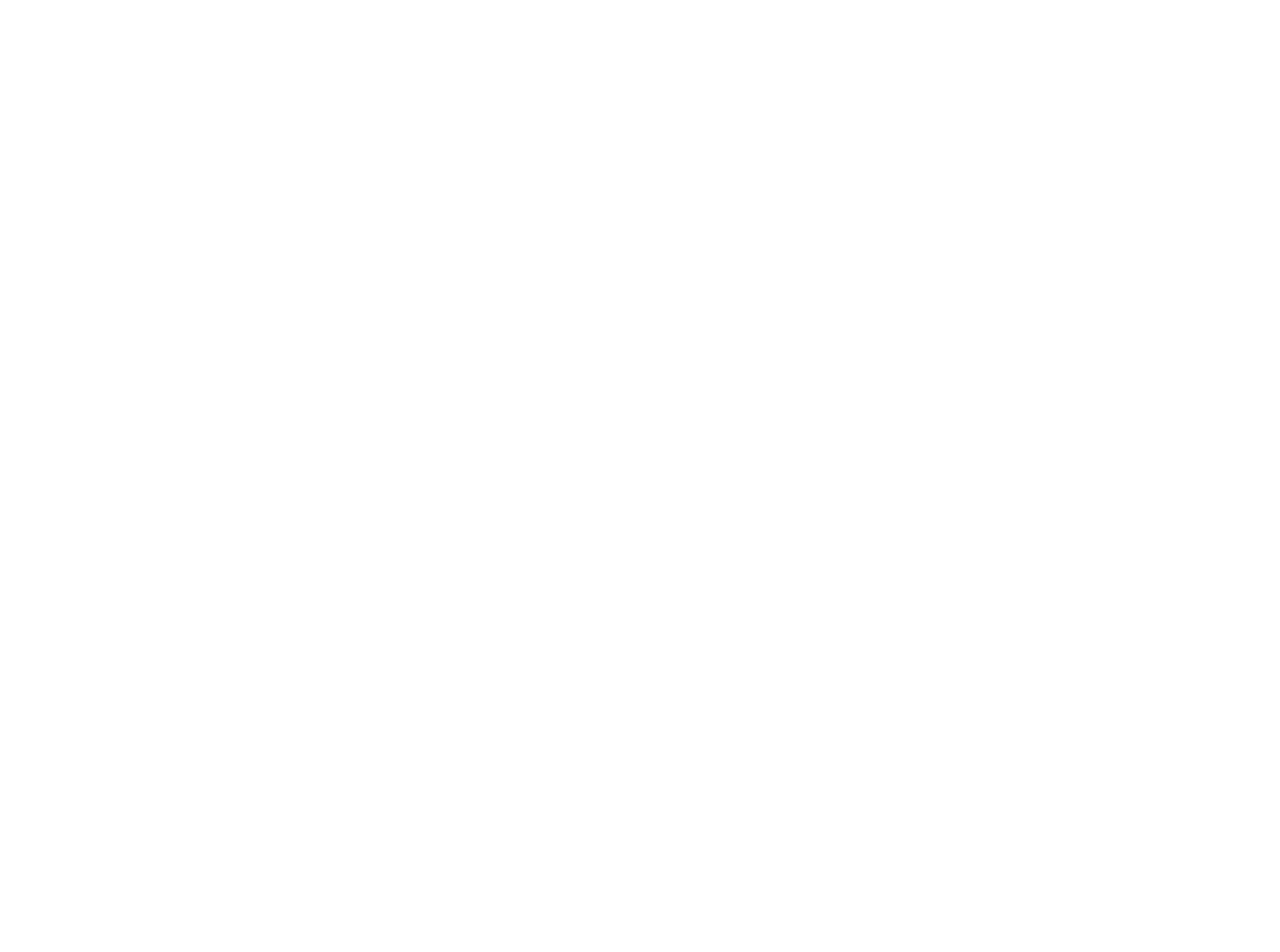
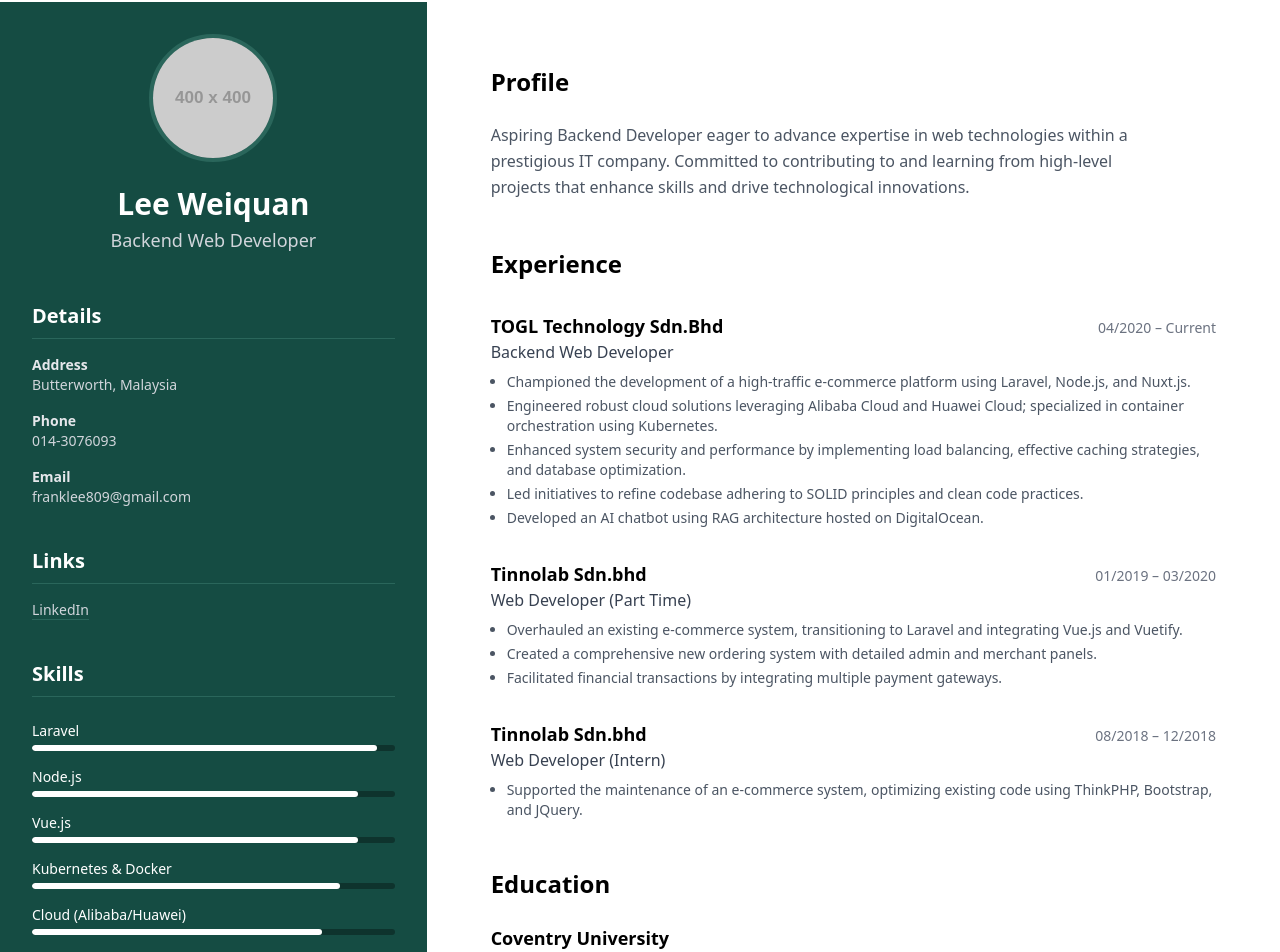
Before and after one commit to franklee809/web-app, a Vue app in the folder apps/default/: page /resume in a window 1280 px wide. Before the commit this address had no page. Shown: the part 54-1006 px from the top of the page. Before the commit the page ends 800 px from the top, so only its background shows below. Built offline with nearby package versions, Linux system fonts and the light colour scheme.

Commit message:
feat: add resume view, PDF, and corresponding router entry.

```diff
--- a/apps/default/src/router/index.ts
+++ b/apps/default/src/router/index.ts
@@ -12,10 +12,12 @@
     {
       path: '/about',
       name: 'about',
-      // route level code-splitting
-      // this generates a separate chunk (About.[hash].js) for this route
-      // which is lazy-loaded when the route is visited.
-      component: () => import('../views/AboutView.vue')
+      component: () => import('@/views/AboutView.vue')
+    },
+    {
+      path: '/resume',
+      name: 'resume',
+      component: () => import('@/views/ResumeView.vue')
     }
   ]
 })
--- /dev/null
+++ b/apps/default/src/views/ResumeView.vue
@@ -0,0 +1,199 @@
+<script setup lang="ts">
+// No script logic needed for this static layout
+</script>
+
+<template>
+  <div class="min-h-screen bg-white font-sans flex flex-col lg:flex-row">
+    <!-- Sidebar -->
+    <aside class="w-full lg:w-1/3 bg-[#154c43] text-white p-8 lg:min-h-screen flex flex-col">
+      <!-- Profile Header -->
+      <div class="flex flex-col items-center mb-12 text-center">
+        <div class="w-32 h-32 rounded-full overflow-hidden mb-6 border-4 border-[#2a665b]">
+          <!-- Using a placeholder image since we don't have the specific asset, user can replace -->
+          <img src="https://placehold.co/400x400/2a665b/white?text=RT" alt="Rick Tang" class="w-full h-full object-cover">
+        </div>
+        <h1 class="text-3xl font-bold mb-1">Lee Weiquan</h1>
+        <p class="text-gray-300 text-lg">Backend Web Developer</p>
+      </div>
+
+      <!-- Details -->
+      <div class="mb-10">
+        <h2 class="text-xl font-bold mb-4 border-b border-[#2a665b] pb-2">Details</h2>
+        <div class="space-y-4 text-sm">
+          <div>
+            <h3 class="font-bold text-gray-200">Address</h3>
+            <p class="text-gray-300">Butterworth, Malaysia</p>
+          </div>
+          <div>
+            <h3 class="font-bold text-gray-200">Phone</h3>
+            <p class="text-gray-300">014-3076093</p>
+          </div>
+          <div>
+            <h3 class="font-bold text-gray-200">Email</h3>
+            <a href="mailto:franklee809@gmail.com" class="text-gray-300 hover:text-white">franklee809@gmail.com</a>
+          </div>
+        </div>
+      </div>
+
+      <!-- Links -->
+      <div class="mb-10">
+        <h2 class="text-xl font-bold mb-4 border-b border-[#2a665b] pb-2">Links</h2>
+        <div class="flex flex-col space-y-2 text-sm">
+          <a href="https://www.linkedin.com/in/lee-weiquan-13b500164/" target="_blank" class="text-gray-300 hover:text-white underline decoration-[#2a665b] underline-offset-4">LinkedIn</a>
+          <!-- <a href="#" class="text-gray-300 hover:text-white underline decoration-[#2a665b] underline-offset-4">Dribbble</a> -->
+          <!-- <a href="#" class="text-gray-300 hover:text-white underline decoration-[#2a665b] underline-offset-4">Behance</a> -->
+        </div>
+      </div>
+
+      <!-- Skills -->
+      <div class="mb-8">
+        <h2 class="text-xl font-bold mb-6 border-b border-[#2a665b] pb-2">Skills</h2>
+        <div class="space-y-4">
+          <!-- Skill Items -->
+          <div>
+            <div class="flex justify-between mb-1">
+              <span class="text-sm">Laravel</span>
+            </div>
+            <div class="w-full bg-[#0e332d] h-1.5 rounded-full overflow-hidden">
+              <div class="bg-white h-1.5 rounded-full" style="width: 95%"></div>
+            </div>
+          </div>
+
+          <div>
+            <div class="flex justify-between mb-1">
+              <span class="text-sm">Node.js</span>
+            </div>
+            <div class="w-full bg-[#0e332d] h-1.5 rounded-full overflow-hidden">
+              <div class="bg-white h-1.5 rounded-full" style="width: 90%"></div>
+            </div>
+          </div>
+
+          <div>
+            <div class="flex justify-between mb-1">
+              <span class="text-sm">Vue.js</span>
+            </div>
+            <div class="w-full bg-[#0e332d] h-1.5 rounded-full overflow-hidden">
+              <div class="bg-white h-1.5 rounded-full" style="width: 90%"></div>
+            </div>
+          </div>
+
+          <div>
+            <div class="flex justify-between mb-1">
+              <span class="text-sm">Kubernetes & Docker</span>
+            </div>
+            <div class="w-full bg-[#0e332d] h-1.5 rounded-full overflow-hidden">
+              <div class="bg-white h-1.5 rounded-full" style="width: 85%"></div>
+            </div>
+          </div>
+
+          <div>
+            <div class="flex justify-between mb-1">
+              <span class="text-sm">Cloud (Alibaba/Huawei)</span>
+            </div>
+            <div class="w-full bg-[#0e332d] h-1.5 rounded-full overflow-hidden">
+              <div class="bg-white h-1.5 rounded-full" style="width: 80%"></div>
+            </div>
+          </div>
+
+        </div>
+      </div>
+    </aside>
+
+    <!-- Main Content -->
+    <main class="w-full lg:w-2/3 p-8 lg:p-16 text-gray-800">
+
+      <!-- Profile -->
+      <section class="mb-12">
+        <h2 class="text-2xl font-bold mb-6 text-black">Profile</h2>
+        <p class="text-gray-600 leading-relaxed max-w-2xl">
+          Aspiring Backend Developer eager to advance expertise in web technologies within a prestigious IT company. Committed to contributing to and learning from high-level projects that enhance skills and drive technological innovations.
+        </p>
+      </section>
+
+      <!-- Experience -->
+      <section class="mb-12">
+        <h2 class="text-2xl font-bold mb-8 text-black">Experience</h2>
+
+        <div class="space-y-8">
+          <!-- Job 1 -->
+          <div>
+            <div class="flex flex-col sm:flex-row justify-between sm:items-baseline mb-2">
+              <div>
+                <h3 class="font-bold text-lg text-black">TOGL Technology Sdn.Bhd</h3>
+                <div class="text-gray-700">Backend Web Developer</div>
+              </div>
+              <div class="text-sm text-gray-500">04/2020 – Current</div>
+            </div>
+            <ul class="list-disc list-outside ml-4 text-gray-600 space-y-1 mt-2 text-sm">
+              <li>Championed the development of a high-traffic e-commerce platform using Laravel, Node.js, and Nuxt.js.</li>
+              <li>Engineered robust cloud solutions leveraging Alibaba Cloud and Huawei Cloud; specialized in container orchestration using Kubernetes.</li>
+              <li>Enhanced system security and performance by implementing load balancing, effective caching strategies, and database optimization.</li>
+              <li>Led initiatives to refine codebase adhering to SOLID principles and clean code practices.</li>
+              <li>Developed an AI chatbot using RAG architecture hosted on DigitalOcean.</li>
+            </ul>
+          </div>
+
+          <!-- Job 2 -->
+          <div>
+            <div class="flex flex-col sm:flex-row justify-between sm:items-baseline mb-2">
+              <div>
+                <h3 class="font-bold text-lg text-black">Tinnolab Sdn.bhd</h3>
+                <div class="text-gray-700">Web Developer (Part Time)</div>
+              </div>
+              <div class="text-sm text-gray-500">01/2019 – 03/2020</div>
+            </div>
+            <ul class="list-disc list-outside ml-4 text-gray-600 space-y-1 mt-2 text-sm">
+              <li>Overhauled an existing e-commerce system, transitioning to Laravel and integrating Vue.js and Vuetify.</li>
+              <li>Created a comprehensive new ordering system with detailed admin and merchant panels.</li>
+              <li>Facilitated financial transactions by integrating multiple payment gateways.</li>
+            </ul>
+          </div>
+
+          <!-- Job 3 -->
+          <div>
+            <div class="flex flex-col sm:flex-row justify-between sm:items-baseline mb-2">
+              <div>
+                <h3 class="font-bold text-lg text-black">Tinnolab Sdn.bhd</h3>
+                <div class="text-gray-700">Web Developer (Intern)</div>
+              </div>
+              <div class="text-sm text-gray-500">08/2018 – 12/2018</div>
+            </div>
+            <ul class="list-disc list-outside ml-4 text-gray-600 space-y-1 mt-2 text-sm">
+              <li>Supported the maintenance of an e-commerce system, optimizing existing code using ThinkPHP, Bootstrap, and JQuery.</li>
+            </ul>
+          </div>
+        </div>
+      </section>
+
+      <!-- Education -->
+      <section class="mb-12">
+        <h2 class="text-2xl font-bold mb-6 text-black">Education</h2>
+        <div>
+          <h3 class="font-bold text-lg text-black">Coventry University</h3>
+          <p class="text-gray-600 mt-1">Degree in Computer Science, 04/2017 – 04/2020</p>
+          <p class="text-gray-500 text-sm">CGPA: 3.5 / 4.00</p>
+        </div>
+        <div class="mt-4">
+          <h3 class="font-bold text-lg text-black">INTI International College Penang</h3>
+          <p class="text-gray-600 mt-1">Foundation in Business & IT, 04/2016 – 03/2017</p>
+          <p class="text-gray-500 text-sm">CGPA: 2.99 / 4.00</p>
+        </div>
+      </section>
+
+      <!-- Languages -->
+      <section>
+        <h2 class="text-2xl font-bold mb-6 text-black">Languages</h2>
+        <div class="space-y-1">
+          <p class="text-gray-600">English</p>
+          <p class="text-gray-600">Mandarin</p>
+          <p class="text-gray-600">Malay</p>
+        </div>
+      </section>
+
+    </main>
+  </div>
+</template>
+
+<style scoped>
+/* Any specific overrides if tailwind isn't enough, but tailwind should handle it */
+</style>
```
